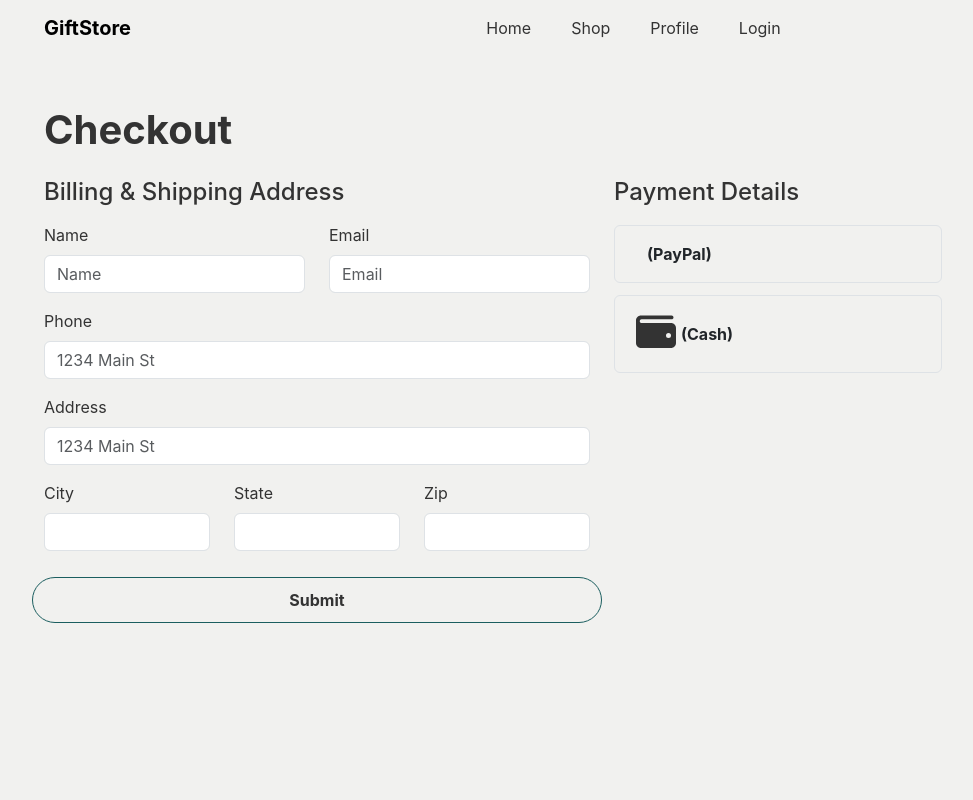
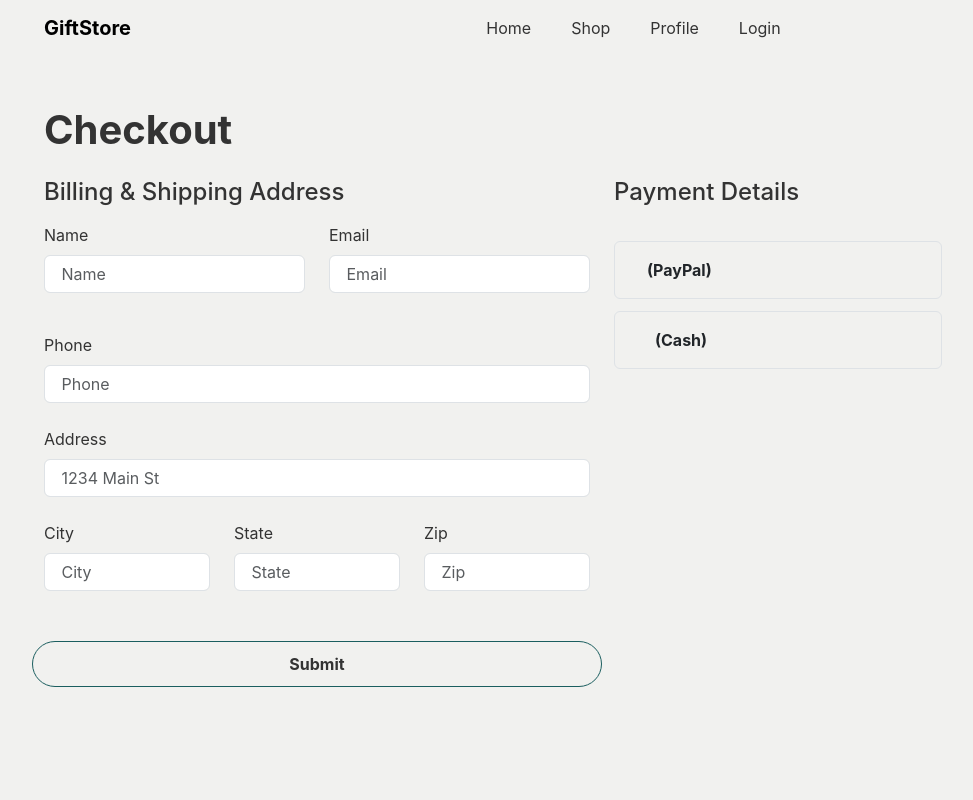
Before and after one commit to Abdulirhman-Ashraf/GiftStore, a React (Vite) app: page /checkout in a window 1280 px wide. Shown: the top 800 px of the page, without its empty margins (38-1011 px from the left). Built offline with nearby package versions, Linux system fonts and the light colour scheme; no server answers; the database is empty.

Commit message:
feat: refactor Inputs component; enhance input handling and styling, integrate into Checkout page

```diff
--- a/src/components/inputs/Inputs.jsx
+++ b/src/components/inputs/Inputs.jsx
@@ -1,19 +1,38 @@
 import { forwardRef } from "react";
 import { Form } from "react-bootstrap";
+import './inputs.css'
+const Inputs = forwardRef(
+  (
+    {
+      type,
+      id,
+      placeholder,
+      defaultValue,
+      noLabel = false,
+      onChange,
+      maxlength,
+      value,
+      style,
+      isRequired = true,
+    },
+    ref,
+  ) => {
 
-const Inputs = forwardRef(
-  ({ type, id, defaultValue, noLabel, onChange ,style,isRequired=true}, ref) => {
     return (
-      <Form.Group className="mb-4" controlId={id}>
-        <Form.Label>{noLabel ? "" : id}</Form.Label>
+      <Form.Group className="mb-4 " controlId={id}>
+        <Form.Label >{noLabel ? "" : id}</Form.Label>
         <Form.Control
+        className="inputs"
           type={type}
-          placeholder={` ${id}`}
+          placeholder={` ${placeholder ? placeholder : id}`}
           ref={ref}
           onChange={onChange}
           defaultValue={defaultValue}
+          value={value}
+          name={id}
           style={style}
           required={isRequired}
+          maxlength={maxlength}
         />
       </Form.Group>
     );
--- /dev/null
+++ b/src/components/inputs/inputs.css
@@ -0,0 +1,3 @@
+.inputs::placeholder {
+    text-transform: capitalize;
+}
--- a/src/pages/Checkout/Checkout.jsx
+++ b/src/pages/Checkout/Checkout.jsx
@@ -5,6 +5,7 @@ import { faWallet } from "@fortawesome/free-solid-svg-icons";
 import { useLocation, useNavigate } from "react-router-dom";
 import { useAuth } from "../../context/AuthContext";
 import { useFireStore } from "../../context/FireStoreContext";
+import Inputs from "../../components/inputs/Inputs";
 import "./checkout.css";
 const Checkout = () => {
   const [selectedMethod, setSelectedMethod] = useState("");
@@ -70,93 +71,80 @@ const Checkout = () => {
             <Col xs={12} md={6}>
               <h4>billing & shipping address</h4>
               <Row className="my-3 ">
-                <Form.Group as={Col} controlId="formGridName">
-                  <Form.Label>name</Form.Label>
-                  <Form.Control
-                    type="text"
-                    placeholder="Name"
-                    name="name"
+
+                <Col>
+                  <Inputs
+                    id={"name"}
+                    placeholder={"name"}
+                    type={"text"}
+                    onChange={handleChange}
                     value={formData.name}
-                    required
+                    name={"name"}
+                  />
+                </Col>
+
+                <Col>
+                  <Inputs
+                    id={"email"}
+                    type={"email"}
                     onChange={handleChange}
+                    value={formData.email}
                   />
-                </Form.Group>
-
-                <Form.Group as={Col} controlId="formGridEmail">
-                  <Form.Label>Email</Form.Label>
-                  <Form.Control
-                    type="email"
-                    placeholder="Email"
-                    value={formData.email}
-                    name="email"
-                    onChange={handleChange}
-                    required
-                  />
-                </Form.Group>
+                </Col>
               </Row>
 
-              <Form.Group className="mb-3" controlId="formGridAddress1">
-                <Form.Label>phone</Form.Label>
-                <Form.Control
-                  type="tel"
-                  placeholder="1234 Main St"
-                  name="phone"
-                  required
+              <Col>
+                <Inputs
+                  id={"phone"}
+                  type={"tel"}
+                  onChange={handleChange}
                   value={formData.phone}
+                  name={"phone"}
+                  maxlength={"11"}
+                />
+              </Col>
+              <Col>
+                <Inputs
+                  id={"address"}
+                  placeholder={"1234 Main St"}
+                  type={"text"}
                   onChange={handleChange}
+                  value={formData.address}
                 />
-              </Form.Group>
-              <Form.Group
-                className="mb-3"
-                controlId="formGridAddress1"
-                aria-required
-              >
-                <Form.Label>Address</Form.Label>
-                <Form.Control
-                  placeholder="1234 Main St"
-                  required
-                  name="address"
-                  value={formData.address}
-                  onChange={handleChange}
-                />
-              </Form.Group>
+              </Col>
 
               <Row className="mb-3">
-                <Form.Group as={Col} controlId="formGridCity">
-                  <Form.Label>City</Form.Label>
-                  <Form.Control
-                    required
+                <Col>
+                  <Inputs
+                    id={"city"}
+                    type={"text"}
+                    onChange={handleChange}
                     value={formData.city}
-                    name="city"
+                  />
+                </Col>
+
+                <Col>
+                  <Inputs
+                    id={"state"}
+                    type={"text"}
                     onChange={handleChange}
+                    value={formData.state}
                   />
-                </Form.Group>
-
-                <Form.Group as={Col} controlId="formGridState">
-                  <Form.Label>State</Form.Label>
-                  <Form.Control
-                    type="text"
-                    required
-                    value={formData.state}
-                    name="state"
+                </Col>
+                <Col>
+                  <Inputs
+                    id={"zip"}
                     onChange={handleChange}
+                    value={formData.zip}
+                    isRequired={false}
                   />
-                </Form.Group>
-
-                <Form.Group as={Col} controlId="formGridZip">
-                  <Form.Label>Zip</Form.Label>
-                  <Form.Control
-                    value={formData.zip}
-                    name="zip"
-                    onChange={handleChange}
-                  />
-                </Form.Group>
+                </Col>
               </Row>
             </Col>
 
             <Col xs={12} md={6}>
               <h4>payment details</h4>
-              <Row className="d-flex align-items-center">
+              <Row className="d-flex align-items-center mt-4">
                 <Col xs={6} md={12}>
                   <Form.Check type="radio" id="paypal" className=" p-0">
                     <Form.Check.Input
@@ -170,7 +158,7 @@ const Checkout = () => {
                       className={` d-flex align-items-center p-3 border rounded ${selectedMethod === "paypal" ? "border-primary bg-light" : ""}`}
                       style={{ cursor: "pointer", transition: "all 0.2s ease" }}
                     >
-                      <div className="ms-3 fs-2"> </div>
+                      <div className="ms-3 fs-3"> </div>
                       <div className="d-flex flex-column">
                         <span className="fw-bold text-dark">(PayPal)</span>
                       </div>
@@ -190,11 +178,10 @@ const Checkout = () => {
                       className="d-none"
                     />
                     <Form.Check.Label
-                      className={` d-flex align-items-center p-2 border rounded ${selectedMethod === "cash" ? "border-primary bg-light" : ""}`}
+                      className={` d-flex align-items-center p-3 border rounded ${selectedMethod === "cash" ? "border-primary bg-light" : ""}`}
                       style={{ cursor: "pointer", transition: "all 0.2s ease" }}
                     >
-                      <div className="ms-2 fs-1">
-                        <FontAwesomeIcon icon={faWallet} />
+                      <div className="ms-4 fs-2">
                       </div>
                       <div className="d-flex flex-column">
                         <span className="fw-bold text-dark">(Cash)</span>
```
